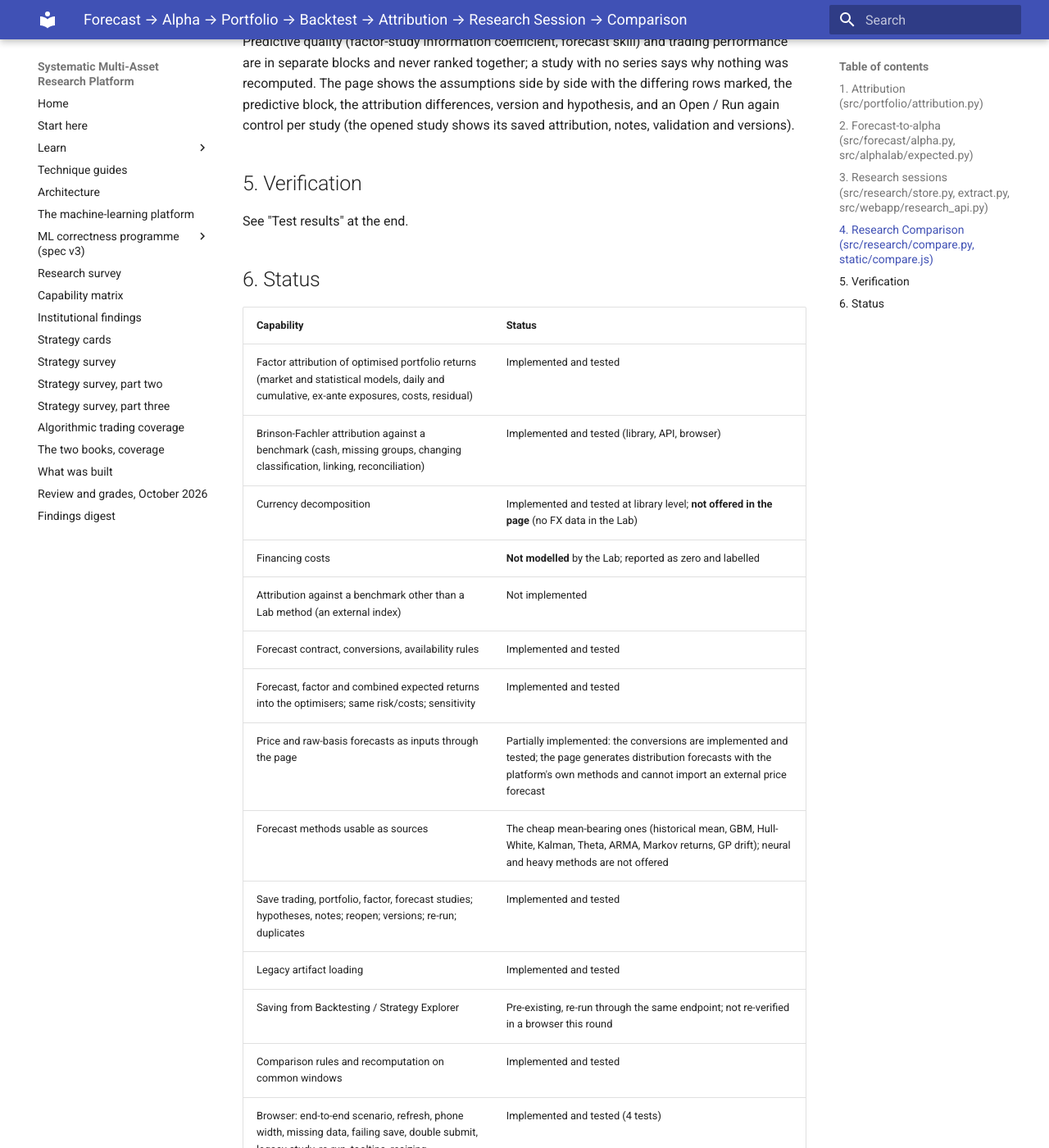
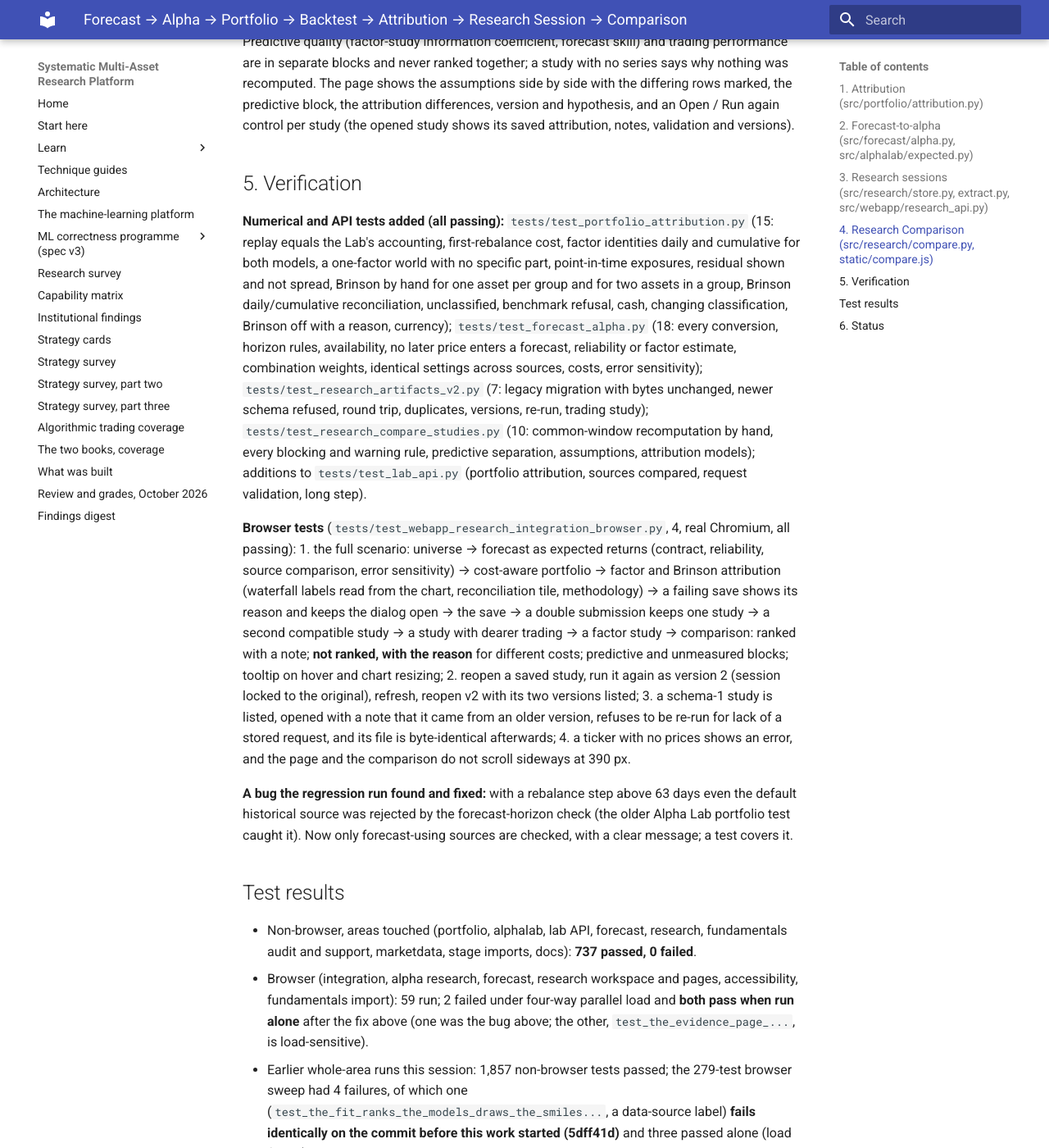
Before and after one commit to jwee97/quant_for_finance_python, an MkDocs documentation site: the page built from docs/research_integration_forecast_to_comparison.md, in a window 1280 px wide and 1400 px high, scrolled down 3906 px. Shown: the whole window at 82% size. Built offline with MkDocs 1.6.1 and Material for MkDocs 9.7.7, drawn with Linux system fonts in a browser that asks for light colours; some of the changed text lies outside the part shown.

Commit message:
Fix the forecast-horizon check for long rebalance steps; record the verification results and update the completion matrix
Co-Authored-By: Claude Sonnet 5.5 <noreply@anthropic.com>
Claude-Session: https://claude.ai/code/session_01DSSeu1FozHnuA5rm1CsBZd

```diff
--- a/docs/research_integration_forecast_to_comparison.md
+++ b/docs/research_integration_forecast_to_comparison.md
@@ -64,7 +64,22 @@ Predictive quality (factor-study information coefficient, forecast skill) and tr
 
 ## 5. Verification
 
-See "Test results" at the end.
+**Numerical and API tests added (all passing):** `tests/test_portfolio_attribution.py` (15: replay equals the Lab's accounting, first-rebalance cost, factor identities daily and cumulative for both models, a one-factor world with no specific part, point-in-time exposures, residual shown and not spread, Brinson by hand for one asset per group and for two assets in a group, Brinson daily/cumulative reconciliation, unclassified, benchmark refusal, cash, changing classification, Brinson off with a reason, currency); `tests/test_forecast_alpha.py` (18: every conversion, horizon rules, availability, no later price enters a forecast, reliability or factor estimate, combination weights, identical settings across sources, costs, error sensitivity); `tests/test_research_artifacts_v2.py` (7: legacy migration with bytes unchanged, newer schema refused, round trip, duplicates, versions, re-run, trading study); `tests/test_research_compare_studies.py` (10: common-window recomputation by hand, every blocking and warning rule, predictive separation, assumptions, attribution models); additions to `tests/test_lab_api.py` (portfolio attribution, sources compared, request validation, long step).
+
+**Browser tests** (`tests/test_webapp_research_integration_browser.py`, 4, real Chromium, all passing):
+1. the full scenario: universe → forecast as expected returns (contract, reliability, source comparison, error sensitivity) → cost-aware portfolio → factor and Brinson attribution (waterfall labels read from the chart, reconciliation tile, methodology) → a failing save shows its reason and keeps the dialog open → the save → a double submission keeps one study → a second compatible study → a study with dearer trading → a factor study → comparison: ranked with a note; **not ranked, with the reason** for different costs; predictive and unmeasured blocks; tooltip on hover and chart resizing;
+2. reopen a saved study, run it again as version 2 (session locked to the original), refresh, reopen v2 with its two versions listed;
+3. a schema-1 study is listed, opened with a note that it came from an older version, refuses to be re-run for lack of a stored request, and its file is byte-identical afterwards;
+4. a ticker with no prices shows an error, and the page and the comparison do not scroll sideways at 390 px.
+
+**A bug the regression run found and fixed:** with a rebalance step above 63 days even the default historical source was rejected by the forecast-horizon check (the older Alpha Lab portfolio test caught it). Now only forecast-using sources are checked, with a clear message; a test covers it.
+
+## Test results
+
+* Non-browser, areas touched (portfolio, alphalab, lab API, forecast, research, fundamentals audit and support, marketdata, stage imports, docs): **737 passed, 0 failed**.
+* Browser (integration, alpha research, forecast, research workspace and pages, accessibility, fundamentals import): 59 run; 2 failed under four-way parallel load and **both pass when run alone** after the fix above (one was the bug above; the other, `test_the_evidence_page_...`, is load-sensitive).
+* Earlier whole-area runs this session: 1,857 non-browser tests passed; the 279-test browser sweep had 4 failures, of which one (`test_the_fit_ranks_the_models_draws_the_smiles...`, a data-source label) **fails identically on the commit before this work started (5dff41d)** and three passed alone (load flakes).
+* The whole suite (8,116 tests) was not run end to end: about four hours on this four-core container. The areas above are everything this work touches, plus earlier sweeps.
 
 ## 6. Status
 
```
Also changed, not shown: docs/completion_matrix_alpha_forecast_fundamentals.md (+5 -5 lines), 2 other files.
